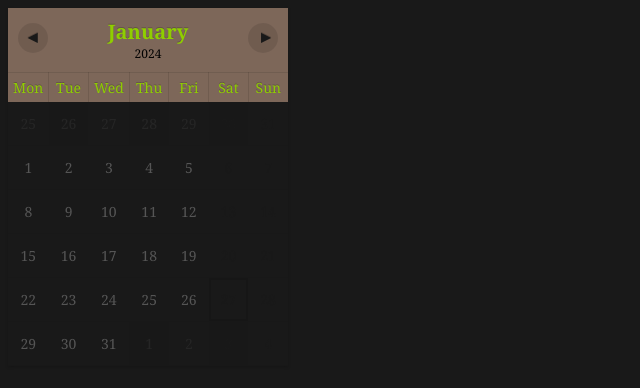
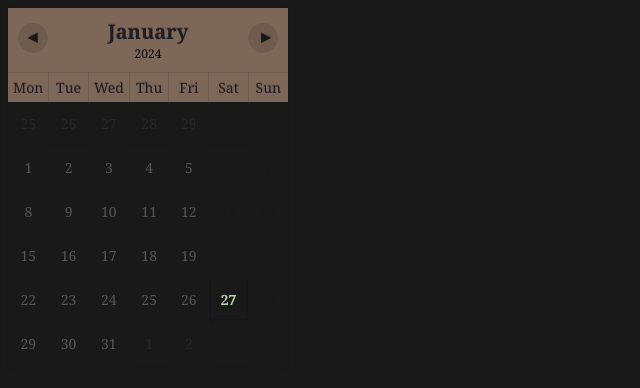
Before and after one commit to beanbap/notion1, a plain HTML site: page index.html in a window 1280 px wide. Shown: the whole page, without its empty margins (0-640 px from the left). Drawn offline with Linux system fonts and the light colour scheme.

Commit message:
Update index.html

```diff
--- a/index.html
+++ b/index.html
@@ -64,7 +64,7 @@ th {
     border-top: 1px solid rgba(0,0,0,0.1);
     border-right: 1px solid rgba(0,0,0,0.1);
     background-color: #7d6759;
-    color: #8fce00;
+    color: #1e1e24;
     text-shadow: 0px -1px 0px rgba(0,0,0,0.2);
     font-weight: normal;
 }
@@ -100,7 +100,7 @@ td:nth-child(6)>span {
 td.avui>span {
     font-weight: bold;
     background-color: #191919;
-    color: #191919;
+    color: #b6d7a8;
     border: 2px solid rgba(0,0,0,0.1);
 }
 td.fora > span {
```
